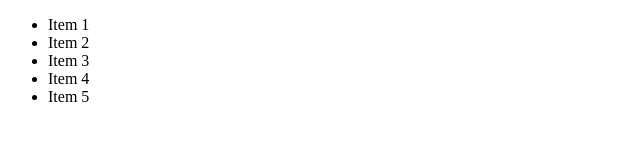
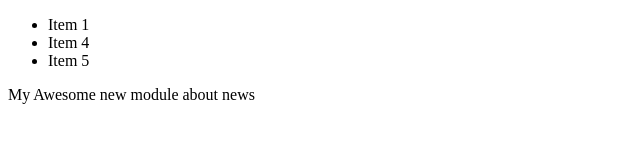
Before and after one commit to hussein-fathi/tryPullrequest, a plain HTML site: page index.html in a window 1280 px wide. Shown: the whole page, without its empty margins (0-640 px from the left). Drawn offline with Linux system fonts and the light colour scheme.

Commit message:
adding news module

```diff
--- a/index.html
+++ b/index.html
@@ -10,12 +10,14 @@
     <module-one>
         <ul>
             <li>Item 1</li>
-            <li>Item 2</li>
-            <li>Item 3</li>
             <li>Item 4</li>
             <li>Item 5</li>
         </ul>
     </module-one>
 
+    <module-two>
+        <div>My Awesome new module about news</div>
+    </module-two>
+
 </body>
 </html>
```
